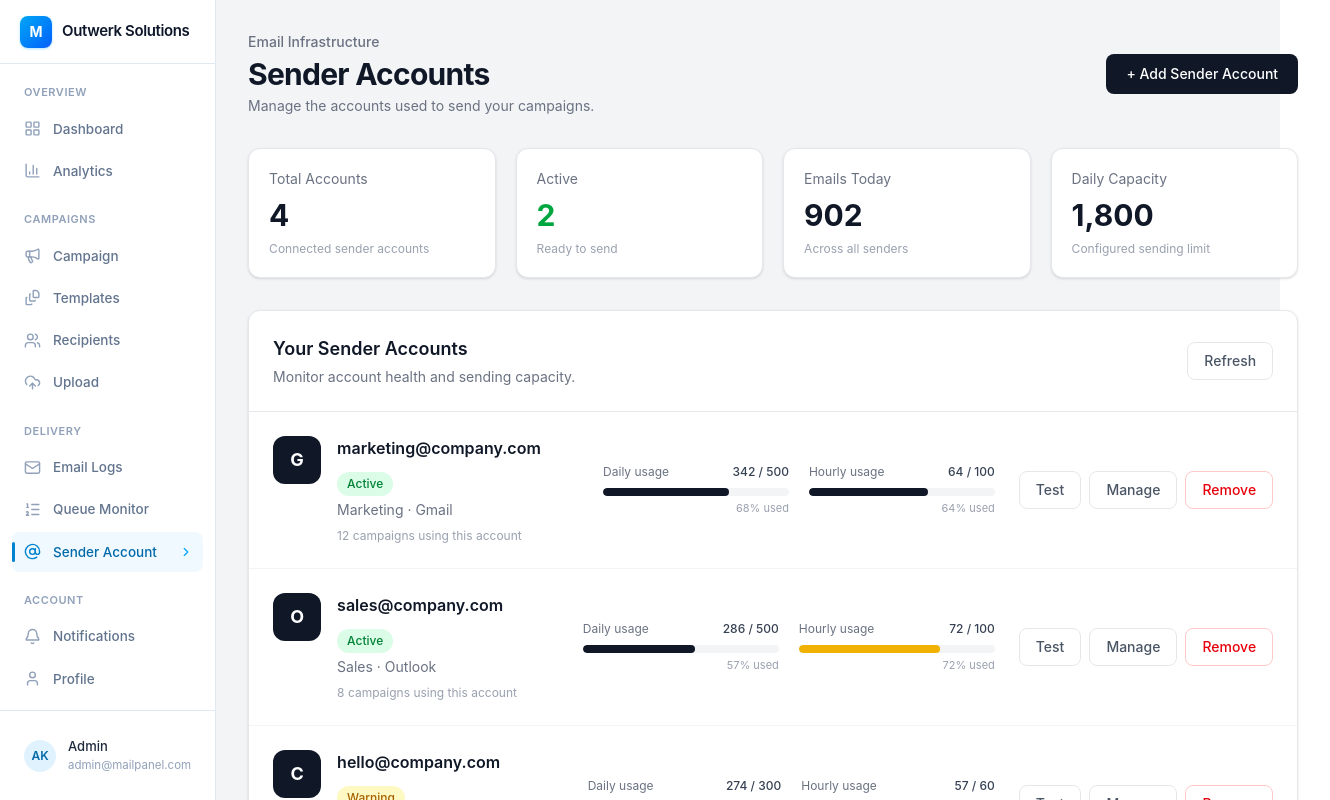
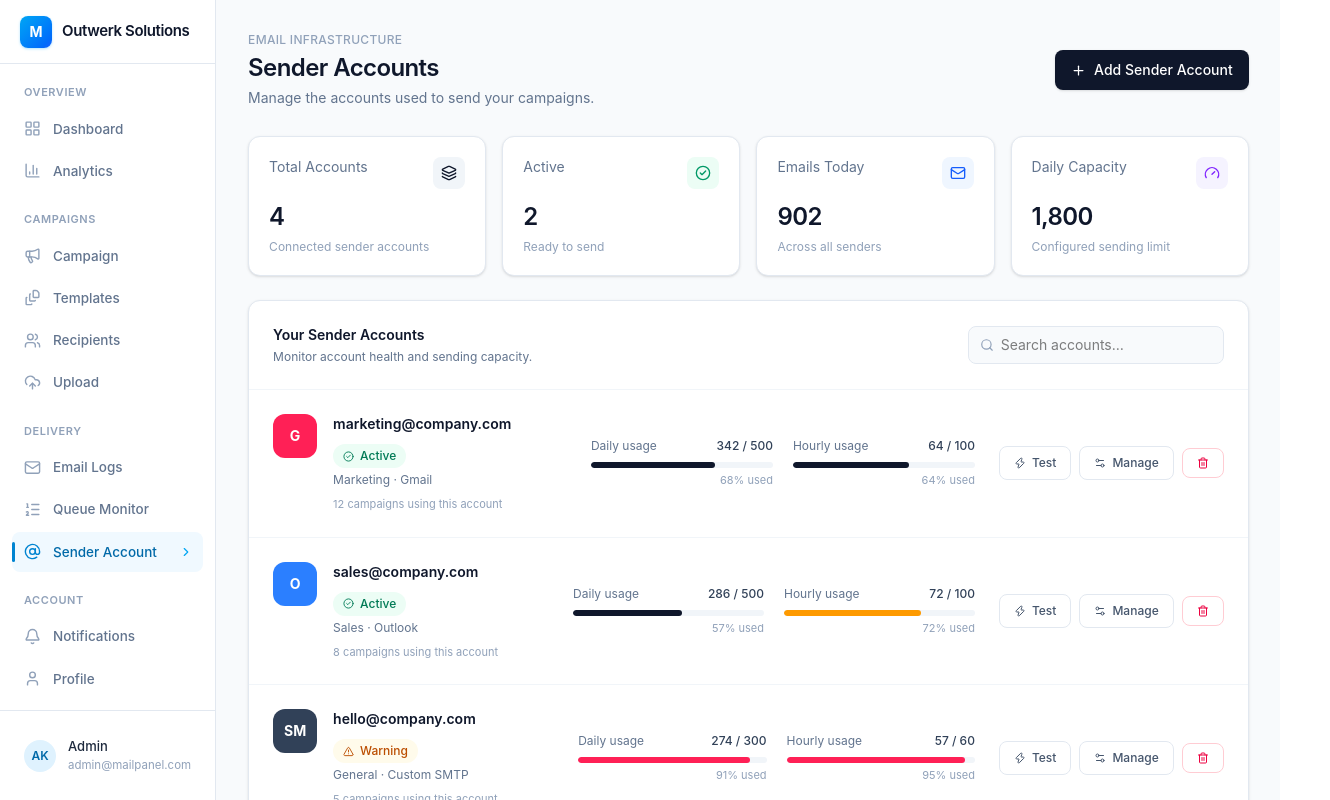
Before and after one commit to Muhibkhan12/email-automation, a React (Vite) app in the folder frontend/: page /sender-account in a window 1280 px wide. Shown: the top 800 px of the page, 1330 px wide, since content can reach past the window. Built offline with nearby package versions, Linux system fonts and the light colour scheme.

Commit message:
senderacc revamped

```diff
--- a/frontend/src/pages/SenderAccount.tsx
+++ b/frontend/src/pages/SenderAccount.tsx
@@ -1,13 +1,32 @@
 import { useState } from "react";
 import Sidebar from "./Sidebar";
+import {
+  Mail,
+  CheckCircle2,
+  AlertTriangle,
+  XCircle,
+  Gauge,
+  Layers,
+  Plus,
+  X,
+  Search,
+  Zap,
+  Settings2,
+  Trash2,
+  Shuffle,
+  Timer,
+  RotateCcw,
+  Wifi,
+} from "lucide-react";
 
 type AccountStatus = "Active" | "Warning" | "Disconnected";
+type Provider = "Gmail" | "Outlook" | "Custom SMTP";
 
 interface SenderAccount {
   id: number;
   email: string;
   name: string;
-  provider: string;
+  provider: Provider;
   status: AccountStatus;
   dailyLimit: number;
   sentToday: number;
@@ -67,160 +86,158 @@ const senderAccounts: SenderAccount[] = [
   },
 ];
 
-const SenderAccount = () => {
+const providerColors: Record<Provider, string> = {
+  Gmail: "bg-rose-500",
+  Outlook: "bg-blue-500",
+  "Custom SMTP": "bg-slate-700",
+};
+
+const SenderAccountsPage = () => {
   const [showAddAccount, setShowAddAccount] = useState(false);
+  const [search, setSearch] = useState("");
+
+  const filteredAccounts = senderAccounts.filter(
+    (a) =>
+      a.email.toLowerCase().includes(search.toLowerCase()) ||
+      a.name.toLowerCase().includes(search.toLowerCase())
+  );
+
+  const activeCount = senderAccounts.filter((a) => a.status === "Active").length;
 
   return (
-    <div className="flex min-h-screen bg-gray-100">
+    <div className="flex min-h-screen bg-slate-50">
       <Sidebar />
 
-      <main className="flex-1 p-8">
-
+      <main className="flex-1 p-6 md:p-8">
         {/* Header */}
-        <div className="mb-8 flex flex-col gap-4 sm:flex-row sm:items-center sm:justify-between">
-
+        <div className="mb-7 flex flex-col gap-4 sm:flex-row sm:items-center sm:justify-between">
           <div>
-            <p className="text-sm font-medium text-gray-500">
+            <p className="text-xs font-medium uppercase tracking-wide text-slate-400">
               Email Infrastructure
             </p>
-
-            <h1 className="mt-1 text-3xl font-bold tracking-tight text-gray-900">
+            <h1 className="mt-1 text-2xl font-semibold tracking-tight text-slate-900">
               Sender Accounts
             </h1>
-
-            <p className="mt-1 text-sm text-gray-500">
+            <p className="mt-1 text-sm text-slate-500">
               Manage the accounts used to send your campaigns.
             </p>
           </div>
 
           <button
             onClick={() => setShowAddAccount(true)}
-            className="rounded-lg bg-gray-900 px-5 py-2.5 text-sm font-medium text-white transition hover:bg-gray-800"
+            className="flex items-center gap-2 rounded-lg bg-slate-900 px-4 py-2.5 text-sm font-medium text-white shadow-sm transition hover:bg-slate-800"
           >
-            + Add Sender Account
+            <Plus size={15} />
+            Add Sender Account
           </button>
-
         </div>
 
-
         {/* Overview */}
-        <div className="mb-8 grid grid-cols-1 gap-5 md:grid-cols-2 lg:grid-cols-4">
-
+        <div className="mb-6 grid grid-cols-1 gap-4 sm:grid-cols-2 lg:grid-cols-4">
           <StatCard
             title="Total Accounts"
-            value="4"
+            value={String(senderAccounts.length)}
             description="Connected sender accounts"
+            icon={Layers}
+            accent="text-slate-900 bg-slate-100"
           />
-
           <StatCard
             title="Active"
-            value="2"
+            value={String(activeCount)}
             description="Ready to send"
-            valueClass="text-green-600"
+            icon={CheckCircle2}
+            accent="text-emerald-600 bg-emerald-50"
           />
-
           <StatCard
             title="Emails Today"
             value="902"
             description="Across all senders"
+            icon={Mail}
+            accent="text-blue-600 bg-blue-50"
           />
-
           <StatCard
             title="Daily Capacity"
             value="1,800"
             description="Configured sending limit"
+            icon={Gauge}
+            accent="text-violet-600 bg-violet-50"
           />
-
         </div>
 
-
         {/* Account List */}
-        <div className="overflow-hidden rounded-xl border border-gray-200 bg-white shadow-sm">
-
-          <div className="flex flex-col gap-4 border-b border-gray-200 p-6 sm:flex-row sm:items-center sm:justify-between">
-
+        <div className="overflow-hidden rounded-xl border border-slate-200 bg-white shadow-sm">
+          <div className="flex flex-col gap-4 border-b border-slate-100 p-6 sm:flex-row sm:items-center sm:justify-between">
             <div>
-              <h2 className="text-lg font-semibold text-gray-900">
-                Your Sender Accounts
-              </h2>
-
-              <p className="mt-1 text-sm text-gray-500">
+              <h2 className="text-sm font-semibold text-slate-900">Your Sender Accounts</h2>
+              <p className="mt-1 text-xs text-slate-500">
                 Monitor account health and sending capacity.
               </p>
             </div>
 
-            <button className="rounded-lg border border-gray-200 px-4 py-2 text-sm font-medium text-gray-600 transition hover:bg-gray-50">
-              Refresh
-            </button>
-
+            <div className="relative w-full sm:w-64">
+              <Search
+                size={14}
+                className="pointer-events-none absolute left-3 top-1/2 -translate-y-1/2 text-slate-400"
+              />
+              <input
+                type="text"
+                placeholder="Search accounts…"
+                value={search}
+                onChange={(e) => setSearch(e.target.value)}
+                className="w-full rounded-lg border border-slate-200 bg-slate-50 py-2 pl-8 pr-3 text-sm outline-none transition focus:border-slate-400 focus:bg-white"
+              />
+            </div>
           </div>
 
-
-          <div className="divide-y divide-gray-100">
-
-            {senderAccounts.map((account) => (
-              <SenderAccountCard
-                key={account.id}
-                account={account}
-              />
+          <div className="divide-y divide-slate-100">
+            {filteredAccounts.map((account) => (
+              <SenderAccountCard key={account.id} account={account} />
             ))}
 
+            {filteredAccounts.length === 0 && (
+              <div className="p-10 text-center text-sm text-slate-500">
+                No accounts match "{search}".
+              </div>
+            )}
+          </div>
         </div>
 
-        </div>
-
-
         {/* Sending Rules */}
-        <div className="mt-6 rounded-xl border border-gray-200 bg-white p-6 shadow-sm">
-
+        <div className="mt-6 rounded-xl border border-slate-200 bg-white p-6 shadow-sm">
           <div className="mb-6">
-            <h2 className="text-lg font-semibold text-gray-900">
-              Sending Configuration
-            </h2>
-
-            <p className="mt-1 text-sm text-gray-500">
+            <h2 className="text-sm font-semibold text-slate-900">Sending Configuration</h2>
+            <p className="mt-1 text-xs text-slate-500">
               Configure how your accounts are used during campaigns.
             </p>
           </div>
 
-
           <div className="grid grid-cols-1 gap-5 md:grid-cols-3">
-
             <SettingCard
+              icon={Shuffle}
               title="Account Rotation"
               description="Automatically rotate between active sender accounts."
               enabled
             />
-
             <SettingCard
+              icon={Timer}
               title="Rate Limiting"
               description="Respect hourly and daily limits for each account."
               enabled
             />
-
             <SettingCard
+              icon={RotateCcw}
               title="Automatic Retry"
               description="Retry failed email jobs using another sender."
               enabled
             />
-
+          </div>
         </div>
 
-        </div>
-
-
-        {/* Add Account Modal */}
-        {showAddAccount && (
-          <AddAccountModal
-            onClose={() => setShowAddAccount(false)}
-          />
-        )}
-
+        {showAddAccount && <AddAccountModal onClose={() => setShowAddAccount(false)} />}
       </main>
     </div>
   );
 };
-
 
 /* ========================================================= */
 /* Stat Card */
@@ -230,130 +247,97 @@ interface StatCardProps {
   title: string;
   value: string;
   description: string;
-  valueClass?: string;
+  icon: React.ComponentType<{ size?: number; className?: string }>;
+  accent: string;
 }
 
-const StatCard = ({
-  title,
-  value,
-  description,
-  valueClass = "text-gray-900",
-}: StatCardProps) => {
+const StatCard = ({ title, value, description, icon: Icon, accent }: StatCardProps) => {
   return (
-    <div className="rounded-xl border border-gray-200 bg-white p-5 shadow-sm">
-
-      <p className="text-sm text-gray-500">
-        {title}
-      </p>
-
-      <h2 className={`mt-2 text-3xl font-bold ${valueClass}`}>
-        {value}
-      </h2>
-
-      <p className="mt-2 text-xs text-gray-400">
-        {description}
-      </p>
-
+    <div className="rounded-xl border border-slate-200 bg-white p-5 shadow-sm transition hover:shadow-md">
+      <div className="flex items-start justify-between">
+        <p className="text-sm text-slate-500">{title}</p>
+        <span className={`flex h-8 w-8 items-center justify-center rounded-lg ${accent}`}>
+          <Icon size={16} />
+        </span>
+      </div>
+      <h2 className="mt-3 text-2xl font-semibold tracking-tight text-slate-900">{value}</h2>
+      <p className="mt-1.5 text-xs text-slate-400">{description}</p>
     </div>
   );
 };
-
 
 /* ========================================================= */
 /* Sender Account Card */
 /* ========================================================= */
 
-const SenderAccountCard = ({
-  account,
-}: {
-  account: SenderAccount;
-}) => {
-  const dailyPercentage =
-    Math.round((account.sentToday / account.dailyLimit) * 100);
-
-  const hourlyPercentage =
-    Math.round((account.sentThisHour / account.hourlyLimit) * 100);
+const SenderAccountCard = ({ account }: { account: SenderAccount }) => {
+  const dailyPercentage = Math.round((account.sentToday / account.dailyLimit) * 100);
+  const hourlyPercentage = Math.round((account.sentThisHour / account.hourlyLimit) * 100);
+  const disconnected = account.status === "Disconnected";
 
   return (
-    <div className="p-6 transition hover:bg-gray-50">
-
+    <div className={`p-6 transition hover:bg-slate-50/80 ${disconnected ? "opacity-70" : ""}`}>
       <div className="flex flex-col gap-6 xl:flex-row xl:items-center xl:justify-between">
-
         {/* Account Info */}
         <div className="flex items-start gap-4">
-
-          <div className="flex h-12 w-12 shrink-0 items-center justify-center rounded-xl bg-gray-900 text-lg font-bold text-white">
-            {account.provider.charAt(0)}
+          <div
+            className={`flex h-11 w-11 shrink-0 items-center justify-center rounded-xl text-sm font-bold text-white ${providerColors[account.provider]}`}
+          >
+            {account.provider === "Custom SMTP" ? "SM" : account.provider.charAt(0)}
           </div>
 
           <div>
-
-            <div className="flex flex-wrap items-center gap-3">
-
-              <h3 className="font-semibold text-gray-900">
-                {account.email}
-              </h3>
-
+            <div className="flex flex-wrap items-center gap-2.5">
+              <h3 className="text-sm font-semibold text-slate-900">{account.email}</h3>
               <StatusBadge status={account.status} />
-
+            </div>
+            <p className="mt-1 text-xs text-slate-500">
+              {account.name} · {account.provider}
+            </p>
+            <p className="mt-2 text-[11px] text-slate-400">
+              {account.campaigns} campaign{account.campaigns !== 1 && "s"} using this account
+            </p>
+          </div>
         </div>
 
-            <p className="mt-1 text-sm text-gray-500">
-              {account.name} · {account.provider}
-            </p>
-
-            <p className="mt-2 text-xs text-gray-400">
-              {account.campaigns} campaigns using this account
-            </p>
-
-          </div>
-
-        </div>
-
-
         {/* Limits */}
-        <div className="grid grid-cols-1 gap-5 sm:grid-cols-2 xl:w-[430px]">
-
+        <div className="grid grid-cols-1 gap-5 sm:grid-cols-2 xl:w-[420px]">
           <UsageBar
             label="Daily usage"
             current={account.sentToday}
             limit={account.dailyLimit}
             percentage={dailyPercentage}
           />
-
           <UsageBar
             label="Hourly usage"
             current={account.sentThisHour}
             limit={account.hourlyLimit}
             percentage={hourlyPercentage}
           />
-
         </div>
 
-
         {/* Actions */}
-        <div className="flex items-center gap-2">
-
-          <button className="rounded-lg border border-gray-200 px-4 py-2 text-sm font-medium text-gray-600 transition hover:bg-gray-100">
-            Test
+        <div className="flex items-center gap-2 shrink-0">
+          {disconnected ? (
+            <button className="flex items-center gap-1.5 rounded-lg bg-slate-900 px-3.5 py-2 text-xs font-medium text-white hover:bg-slate-800">
+              <Wifi size={12} /> Reconnect
             </button>
-
-          <button className="rounded-lg border border-gray-200 px-4 py-2 text-sm font-medium text-gray-600 transition hover:bg-gray-100">
-            Manage
+          ) : (
+            <button className="flex items-center gap-1.5 rounded-lg border border-slate-200 px-3.5 py-2 text-xs font-medium text-slate-600 transition hover:bg-slate-100">
+              <Zap size={12} /> Test
             </button>
-
-          <button className="rounded-lg border border-red-200 px-4 py-2 text-sm font-medium text-red-600 transition hover:bg-red-50">
-            Remove
+          )}
+          <button className="flex items-center gap-1.5 rounded-lg border border-slate-200 px-3.5 py-2 text-xs font-medium text-slate-600 transition hover:bg-slate-100">
+            <Settings2 size={12} /> Manage
           </button>
-
+          <button className="flex items-center gap-1.5 rounded-lg border border-rose-200 px-3.5 py-2 text-xs font-medium text-rose-600 transition hover:bg-rose-50">
+            <Trash2 size={12} />
+          </button>
         </div>
-
       </div>
-
     </div>
   );
 };
-
 
 /* ========================================================= */
 /* Usage Bar */
@@ -366,265 +350,199 @@ interface UsageBarProps {
   percentage: number;
 }
 
-const UsageBar = ({
-  label,
-  current,
-  limit,
-  percentage,
-}: UsageBarProps) => {
-
+const UsageBar = ({ label, current, limit, percentage }: UsageBarProps) => {
   const barWidth = Math.min(percentage, 100);
 
   return (
     <div>
-
       <div className="mb-2 flex items-center justify-between text-xs">
-
-        <span className="text-gray-500">
-          {label}
-        </span>
-
-        <span className="font-medium text-gray-700">
+        <span className="text-slate-500">{label}</span>
+        <span className="font-medium text-slate-700">
           {current} / {limit}
         </span>
-
       </div>
-
-      <div className="h-2 overflow-hidden rounded-full bg-gray-100">
-
+      <div className="h-1.5 overflow-hidden rounded-full bg-slate-100">
         <div
-          className={`h-full rounded-full transition ${
-            percentage >= 90
-              ? "bg-red-500"
-              : percentage >= 70
-              ? "bg-yellow-500"
-              : "bg-gray-900"
+          className={`h-full rounded-full transition-all ${
+            percentage >= 90 ? "bg-rose-500" : percentage >= 70 ? "bg-amber-500" : "bg-slate-900"
           }`}
           style={{ width: `${barWidth}%` }}
         />
-
       </div>
-
-      <p className="mt-1 text-right text-[11px] text-gray-400">
-        {percentage}% used
-      </p>
-
+      <p className="mt-1 text-right text-[11px] text-slate-400">{percentage}% used</p>
     </div>
   );
 };
-
 
 /* ========================================================= */
 /* Status Badge */
 /* ========================================================= */
 
-const StatusBadge = ({
-  status,
-}: {
-  status: AccountStatus;
-}) => {
-
-  const styles: Record<AccountStatus, string> = {
-    Active: "bg-green-100 text-green-700",
-    Warning: "bg-yellow-100 text-yellow-700",
-    Disconnected: "bg-red-100 text-red-700",
+const statusConfig: Record<
+  AccountStatus,
+  { className: string; icon: React.ComponentType<{ size?: number; className?: string }> }
+> = {
+  Active: { className: "bg-emerald-50 text-emerald-700", icon: CheckCircle2 },
+  Warning: { className: "bg-amber-50 text-amber-700", icon: AlertTriangle },
+  Disconnected: { className: "bg-rose-50 text-rose-700", icon: XCircle },
 };
 
+const StatusBadge = ({ status }: { status: AccountStatus }) => {
+  const { className, icon: Icon } = statusConfig[status];
   return (
     <span
-      className={`rounded-full px-2.5 py-1 text-xs font-medium ${styles[status]}`}
+      className={`inline-flex items-center gap-1.5 rounded-full px-2.5 py-1 text-xs font-medium ${className}`}
     >
+      <Icon size={11} />
       {status}
     </span>
   );
 };
-
 
 /* ========================================================= */
 /* Setting Card */
 /* ========================================================= */
 
 interface SettingCardProps {
+  icon: React.ComponentType<{ size?: number; className?: string }>;
   title: string;
   description: string;
   enabled: boolean;
 }
 
-const SettingCard = ({
-  title,
-  description,
-  enabled,
-}: SettingCardProps) => {
-
+const SettingCard = ({ icon: Icon, title, description, enabled }: SettingCardProps) => {
   const [active, setActive] = useState(enabled);
 
   return (
-    <div className="rounded-xl border border-gray-200 p-5">
-
+    <div className="rounded-xl border border-slate-200 p-5 transition hover:border-slate-300">
       <div className="flex items-start justify-between gap-4">
-
+        <div className="flex gap-3">
+          <span className="flex h-8 w-8 shrink-0 items-center justify-center rounded-lg bg-slate-100 text-slate-600">
+            <Icon size={15} />
+          </span>
           <div>
-
-          <h3 className="text-sm font-semibold text-gray-900">
-            {title}
-          </h3>
-
-          <p className="mt-2 text-xs leading-5 text-gray-500">
-            {description}
-          </p>
-
+            <h3 className="text-sm font-semibold text-slate-900">{title}</h3>
+            <p className="mt-1.5 text-xs leading-5 text-slate-500">{description}</p>
+          </div>
         </div>
 
         <button
           onClick={() => setActive(!active)}
           className={`relative h-6 w-11 shrink-0 rounded-full transition ${
-            active ? "bg-gray-900" : "bg-gray-300"
+            active ? "bg-slate-900" : "bg-slate-300"
           }`}
         >
-
           <span
             className={`absolute top-1 h-4 w-4 rounded-full bg-white shadow transition ${
               active ? "left-6" : "left-1"
             }`}
           />
-
         </button>
-
       </div>
-
     </div>
   );
 };
-
 
 /* ========================================================= */
 /* Add Account Modal */
 /* ========================================================= */
 
-const AddAccountModal = ({
-  onClose,
-}: {
-  onClose: () => void;
-}) => {
+const AddAccountModal = ({ onClose }: { onClose: () => void }) => {
+  const [provider, setProvider] = useState<Provider>("Gmail");
 
   return (
-    <div className="fixed inset-0 z-50 flex items-center justify-center bg-black/40 p-4">
-
+    <div className="fixed inset-0 z-50 flex items-center justify-center bg-slate-900/40 p-4 backdrop-blur-sm">
       <div className="w-full max-w-lg rounded-2xl bg-white shadow-2xl">
-
         {/* Modal Header */}
-        <div className="flex items-center justify-between border-b border-gray-100 p-6">
-
+        <div className="flex items-center justify-between border-b border-slate-100 p-6">
+          <div className="flex items-center gap-3">
+            <span className="flex h-9 w-9 items-center justify-center rounded-lg bg-slate-100 text-slate-700">
+              <Mail size={16} />
+            </span>
             <div>
-            <h2 className="text-xl font-semibold text-gray-900">
-              Add Sender Account
-            </h2>
-
-            <p className="mt-1 text-sm text-gray-500">
-              Connect an account for sending campaigns.
-            </p>
+              <h2 className="text-base font-semibold text-slate-900">Add Sender Account</h2>
+              <p className="text-xs text-slate-500">Connect an account for sending campaigns.</p>
+            </div>
           </div>
 
           <button
             onClick={onClose}
-            className="rounded-lg p-2 text-gray-400 hover:bg-gray-100 hover:text-gray-700"
+            className="rounded-lg p-2 text-slate-400 hover:bg-slate-100 hover:text-slate-700"
           >
-            ✕
+            <X size={16} />
           </button>
-
         </div>
-
 
         {/* Form */}
         <div className="space-y-5 p-6">
-
           <div>
-            <label className="mb-2 block text-sm font-medium text-gray-700">
-              Email Address
-            </label>
-
+            <label className="mb-2 block text-sm font-medium text-slate-700">Email Address</label>
             <input
               type="email"
               placeholder="marketing@company.com"
-              className="w-full rounded-lg border border-gray-300 px-4 py-3 text-sm outline-none focus:border-gray-900"
+              className="w-full rounded-lg border border-slate-200 px-4 py-2.5 text-sm outline-none transition focus:border-slate-400 focus:ring-2 focus:ring-slate-100"
             />
           </div>
 
           <div>
-            <label className="mb-2 block text-sm font-medium text-gray-700">
-              Display Name
-            </label>
-
+            <label className="mb-2 block text-sm font-medium text-slate-700">Display Name</label>
             <input
               type="text"
               placeholder="Marketing"
-              className="w-full rounded-lg border border-gray-300 px-4 py-3 text-sm outline-none focus:border-gray-900"
+              className="w-full rounded-lg border border-slate-200 px-4 py-2.5 text-sm outline-none transition focus:border-slate-400 focus:ring-2 focus:ring-slate-100"
             />
           </div>
 
           <div>
-            <label className="mb-2 block text-sm font-medium text-gray-700">
-              Provider
-            </label>
-
-            <select className="w-full rounded-lg border border-gray-300 px-4 py-3 text-sm outline-none focus:border-gray-900">
+            <label className="mb-2 block text-sm font-medium text-slate-700">Provider</label>
+            <select
+              value={provider}
+              onChange={(e) => setProvider(e.target.value as Provider)}
+              className="w-full rounded-lg border border-slate-200 px-4 py-2.5 text-sm outline-none transition focus:border-slate-400 focus:ring-2 focus:ring-slate-100"
+            >
               <option>Gmail</option>
               <option>Outlook</option>
               <option>Custom SMTP</option>
             </select>
           </div>
 
-          <div className="grid grid-cols-2 gap-4">
-
+          {provider === "Custom SMTP" && (
+            <div className="grid grid-cols-2 gap-4 rounded-lg bg-slate-50 p-4">
               <div>
-              <label className="mb-2 block text-sm font-medium text-gray-700">
-                SMTP Host
-              </label>
-
+                <label className="mb-2 block text-sm font-medium text-slate-700">SMTP Host</label>
                 <input
                   type="text"
-                placeholder="smtp.gmail.com"
-                className="w-full rounded-lg border border-gray-300 px-4 py-3 text-sm outline-none focus:border-gray-900"
+                  placeholder="smtp.company.com"
+                  className="w-full rounded-lg border border-slate-200 bg-white px-4 py-2.5 text-sm outline-none transition focus:border-slate-400 focus:ring-2 focus:ring-slate-100"
                 />
               </div>
-
               <div>
-              <label className="mb-2 block text-sm font-medium text-gray-700">
-                SMTP Port
-              </label>
-
+                <label className="mb-2 block text-sm font-medium text-slate-700">SMTP Port</label>
                 <input
                   type="number"
                   placeholder="587"
-                className="w-full rounded-lg border border-gray-300 px-4 py-3 text-sm outline-none focus:border-gray-900"
+                  className="w-full rounded-lg border border-slate-200 bg-white px-4 py-2.5 text-sm outline-none transition focus:border-slate-400 focus:ring-2 focus:ring-slate-100"
                 />
               </div>
-
+            </div>
+          )}
         </div>
 
-        </div>
-
-
         {/* Footer */}
-        <div className="flex justify-end gap-3 border-t border-gray-100 p-6">
-
+        <div className="flex justify-end gap-3 border-t border-slate-100 p-6">
           <button
             onClick={onClose}
-            className="rounded-lg border border-gray-200 px-4 py-2.5 text-sm font-medium text-gray-600 hover:bg-gray-50"
+            className="rounded-lg border border-slate-200 px-4 py-2.5 text-sm font-medium text-slate-600 hover:bg-slate-50"
           >
             Cancel
           </button>
-
-          <button className="rounded-lg bg-gray-900 px-5 py-2.5 text-sm font-medium text-white hover:bg-gray-800">
+          <button className="rounded-lg bg-slate-900 px-5 py-2.5 text-sm font-medium text-white hover:bg-slate-800">
             Connect Account
           </button>
-
         </div>
-
       </div>
-
     </div>
   );
 };
 
-export default SenderAccount;
+export default SenderAccountsPage;
```
Lines whose indentation alone changed are shown as unchanged.
